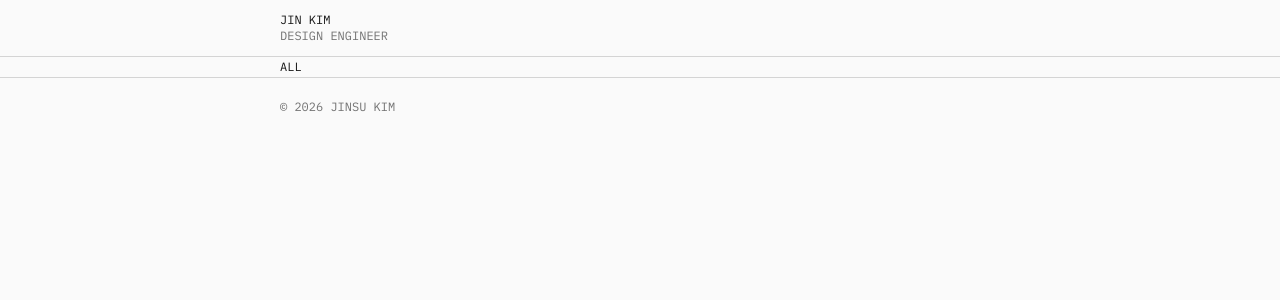
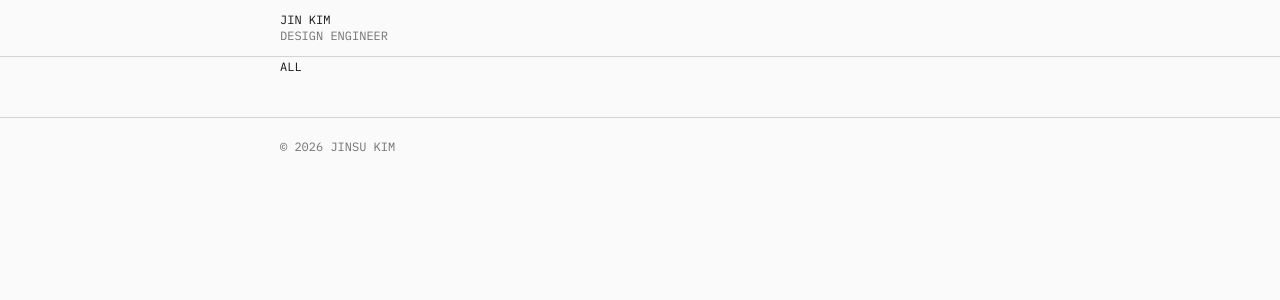
Before and after one commit to JinKim1011/jin-portfolio, a Next.js app: page / in a window 1280 px wide. Shown: the top 300 px of the page. Built offline with nearby package versions, Linux system fonts and the light colour scheme.

Commit message:
feat(post-list): add padding to the post list

```diff
--- a/src/components/post-list.tsx
+++ b/src/components/post-list.tsx
@@ -9,7 +9,7 @@ type PostListProps = {
 
 export default function PostList({ posts }: PostListProps) {
   return (
-    <ul className="flex flex-col gap-0">
+    <ul className="flex flex-col gap-0 pb-10">
       {posts.map((post) => (
         <PostListItem post={post} key={post.id} />
       ))}
```
